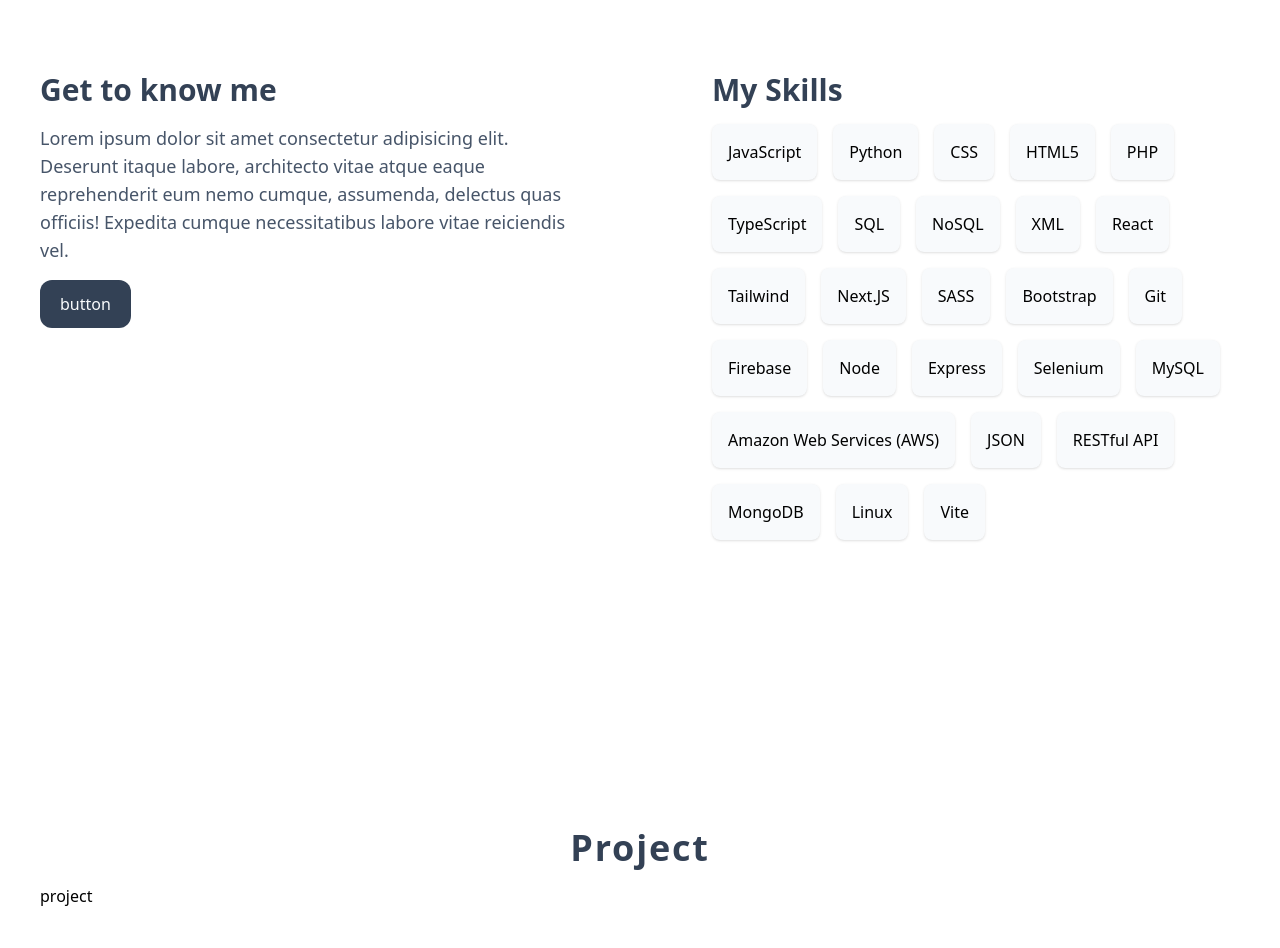
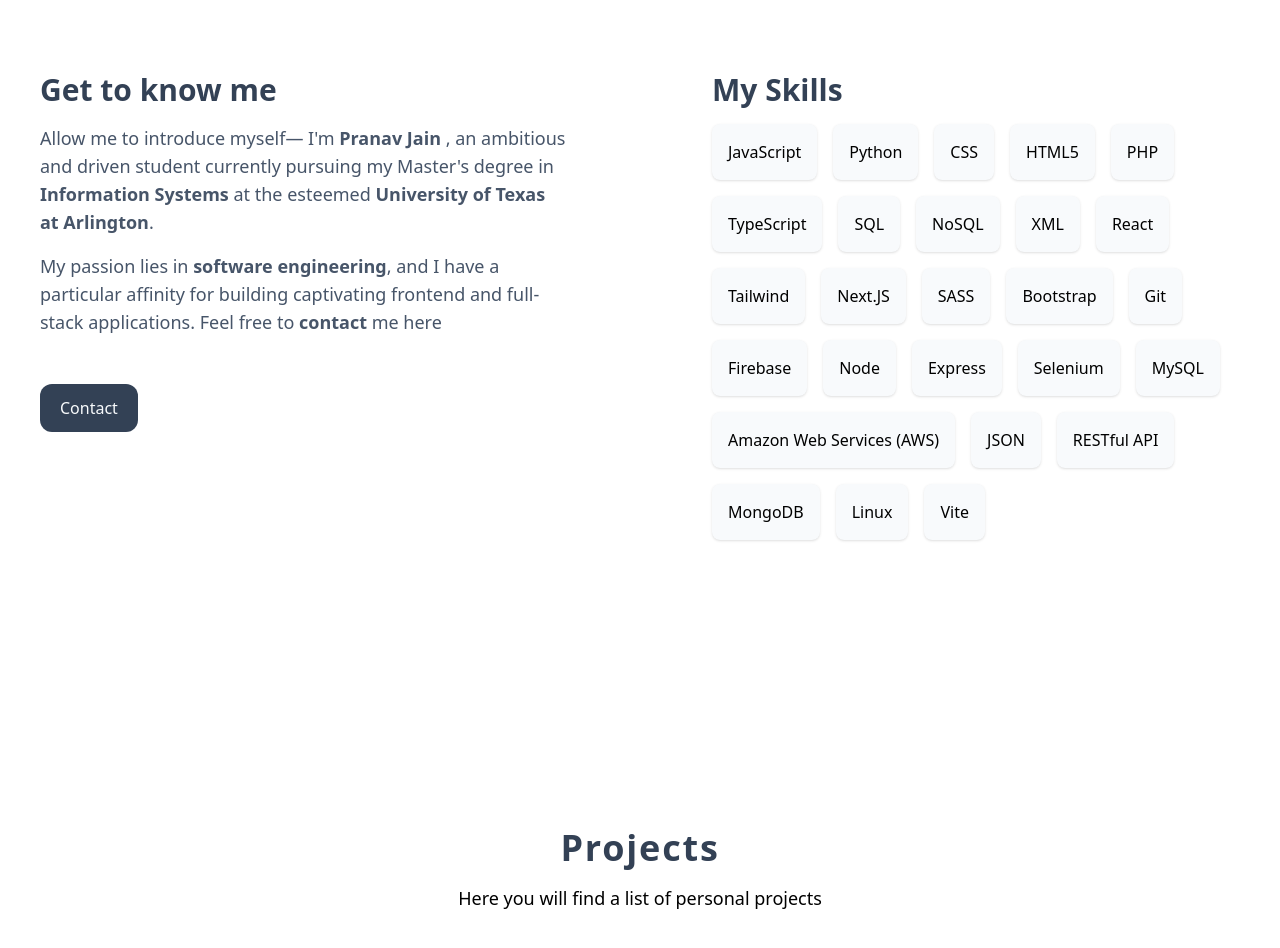
Before and after one commit to prnvjn/dev-portfolio, a React (Vite) app: page / in a window 1280 px wide. Shown: the part 1100-2048 px from the top of the page. Built offline with nearby package versions, Linux system fonts and the light colour scheme.

Commit message:
added json for open source

```diff
--- a/src/components/About.jsx
+++ b/src/components/About.jsx
@@ -1,9 +1,12 @@
+/* eslint-disable react/prop-types */
 import { TitleDesc } from "./TitleDesc"
-
-export const About = () => {
-  const skills = ["JavaScript","Python","CSS","HTML5","PHP","TypeScript","SQL","NoSQL","XML","React" , "Tailwind", "Next.JS", "SASS", "Bootstrap", "Git", "Firebase", "Node" , "Express", "Selenium", "MySQL", "Amazon Web Services (AWS)", "JSON", "RESTful API", "MongoDB", "Linux", "Vite"]
-  const title = "About"
-  const subtitle ="Gain deeper understanding of my work, capabilities, and current focus within the realm of programming and technology. "
+import { HashLink } from 'react-router-hash-link';
+export const About = (props) => {
+  const about = props.about
+  const title = about.heading
+  const subtitle =about.subheading
+  const skills = about.skills
+  const description = about.description
   return (
     <div id="about" className="min-h-screen flex  md:px-10 px-5 md:py-36 py-24 ">
        <section className="container mx-auto grid grid-cols-2 md:gap-36 gap-24
@@ -17,8 +20,22 @@
   {/* Get to know me  */}
   <div className="flex flex-col items-start gap-4">
     <h3 className="text-3xl font-extrabold tracking-normal text-slate-700 ">Get to know me</h3>
-    <p className="text-slate-600 font-medium text-lg ">Lorem ipsum dolor sit amet consectetur adipisicing elit. Deserunt itaque labore, architecto vitae atque eaque reprehenderit eum nemo cumque, assumenda, delectus quas officiis! Expedita cumque necessitatibus labore vitae reiciendis vel.</p>
-    <button className="rounded-xl bg-slate-700 px-5 py-3 text-base  font-medium text-slate-50 transition duration-200 hover:bg-slate-600 active:bg-brand-700">button</button>
+    <p className="text-slate-600 font-medium text-lg flex flex-col gap-4">
+      {description.map((paragraph,key)=>  <p key={key}dangerouslySetInnerHTML={{ __html: paragraph }}>
+
+      </p>
+)}
+
+     <p className="mt-4"></p></p>
+
+
+
+
+
+     <HashLink smooth to="/#contact">
+     <button className="rounded-xl bg-slate-700 px-5 py-3 text-base  font-medium text-slate-50 transition duration-200 hover:bg-slate-600 active:bg-brand-700"> Contact</button>
+     </HashLink>
+    <a href="#contact"></a>
   </div>
 
 
--- a/src/components/Project.jsx
+++ b/src/components/Project.jsx
@@ -1,12 +1,19 @@
+/* eslint-disable react/prop-types */
 import { Link } from "react-router-dom"
 import { TitleDesc } from "./TitleDesc"
 
-export const Project = () => {
+export const Project = ({projects}) => {
+
+
   return (
     <div id="project" className="min-h-screen flex  md:px-10 px-5 md:py-36 py-24">
     <section className="container mx-auto">
-<TitleDesc title={"Project"}/>
-<Link to={"/project/"+1}>project</Link>
+
+
+<TitleDesc title={projects.heading} subtitle={projects.subheading}/>
+
+{/* <TitleDesc title={"Project"}/>
+<Link to={"/project/"+1}>project</Link> */}
     </section>
 
 
--- /dev/null
+++ b/src/components/ProjectComponent.jsx
@@ -0,0 +1,8 @@
+const ProjectComponent = () => {
+  return (
+    <div>ProjectComponent</div>
+  )
+}
+
+
+export default ProjectComponent
--- a/src/components/TitleDesc.jsx
+++ b/src/components/TitleDesc.jsx
@@ -1,3 +1,4 @@
+/* eslint-disable react/prop-types */
 // title and description for each section
 
 export const TitleDesc = (props) => {
@@ -5,7 +6,7 @@
     <div className="text-center mx-auto ">
         <h2 className="text-4xl font-extrabold tracking-wider text-slate-700 mb-4">{props.title} </h2>
             {/* add a dash props.title */}
-         <p className="text-lg font-medium max-w-5xl mx-auto">{props.subtitle}</p>
+         <p className="md:text-lg text-xl font-medium max-w-5xl mx-auto">{props.subtitle}</p>
              {/* props.decription */}
 
 
--- /dev/null
+++ b/src/data.js
@@ -0,0 +1,57 @@
+const data = {
+    header: {
+        name: "John Doe",
+        title: "Software Engineer",
+        email: "john.doe@example.com",
+        phone: "+1 123-456-7890",
+        website: "https://www.johndoe.com",
+        linkedin: "https://www.linkedin.com/in/johndoe",
+        github: "https://github.com/johndoe"
+      },
+
+    about: {
+
+      heading: "About",
+      subheading: "Gain deeper understanding of my work, capabilities, and current focus within the realm of programming and technology.",
+description:["Allow me to introduce myself— I&apos;m <strong>Pranav Jain </strong>, an ambitious and driven student currently pursuing my Master&apos;s degree in <strong>Information Systems</strong> at the esteemed <strong>University of Texas at Arlington</strong>."," My passion lies in <strong>software engineering</strong>, and I have a particular affinity for building captivating frontend and full-stack applications.  Feel free to <strong>contact</strong> me here "],
+
+
+skills: [
+    "JavaScript","Python","CSS","HTML5","PHP","TypeScript","SQL","NoSQL","XML","React" , "Tailwind", "Next.JS", "SASS", "Bootstrap", "Git", "Firebase", "Node" , "Express", "Selenium", "MySQL", "Amazon Web Services (AWS)", "JSON", "RESTful API", "MongoDB", "Linux", "Vite"
+  ],
+
+    },
+
+   projects:
+   {
+    heading:"Projects",
+    subheading:"Here you will find a list of personal projects",
+
+    projectsList : [
+
+
+      {
+        title: "Project 1",
+        description: "Project 1 is a dynamic web application that allows users to...",
+        technologies: ["HTML", "CSS", "JavaScript"],
+        image: "project1.jpg",
+        url: "https://example.com/project1"
+      },
+      {
+        title: "Project 2",
+        description: "Project 2 is a full-stack e-commerce platform built using React, Node.js, and MongoDB...",
+        technologies: ["React", "Node.js", "MongoDB"],
+        image: "project2.jpg",
+        url: "https://example.com/project2"
+      },
+      {
+        title: "Project 3",
+        description: "Project 3 is a responsive web application developed with Angular and integrated with Firebase...",
+        technologies: ["Angular", "Firebase"],
+        image: "project3.jpg",
+        url: "https://example.com/project3"
+      }
+    ]}
+  };
+
+  export default data;
--- a/src/pages/HomePage.jsx
+++ b/src/pages/HomePage.jsx
@@ -2,13 +2,14 @@
 import { HomeHero } from '../components/HomeHero';
 import { Project } from '../components/Project';
 import Contact from '../components/Contact';
+import data from "../data"
 
 export const HomePage = () => {
   return (
     <>
 <HomeHero></HomeHero>
-    <About></About>
-   <Project></Project>
+    <About about={data.about} ></About>
+   <Project projects={data.projects} ></Project>
    <Contact></Contact>
 
 
```
